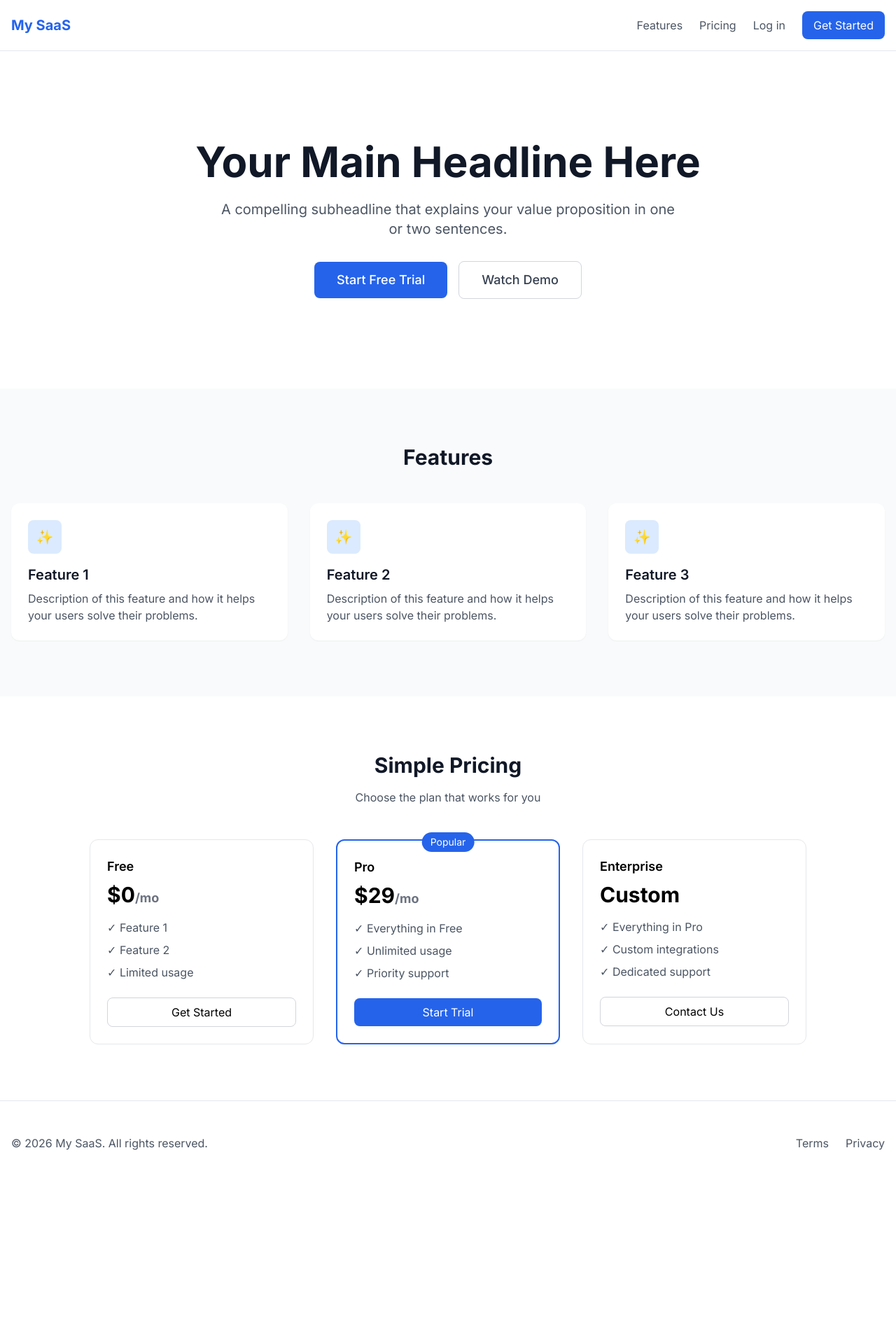
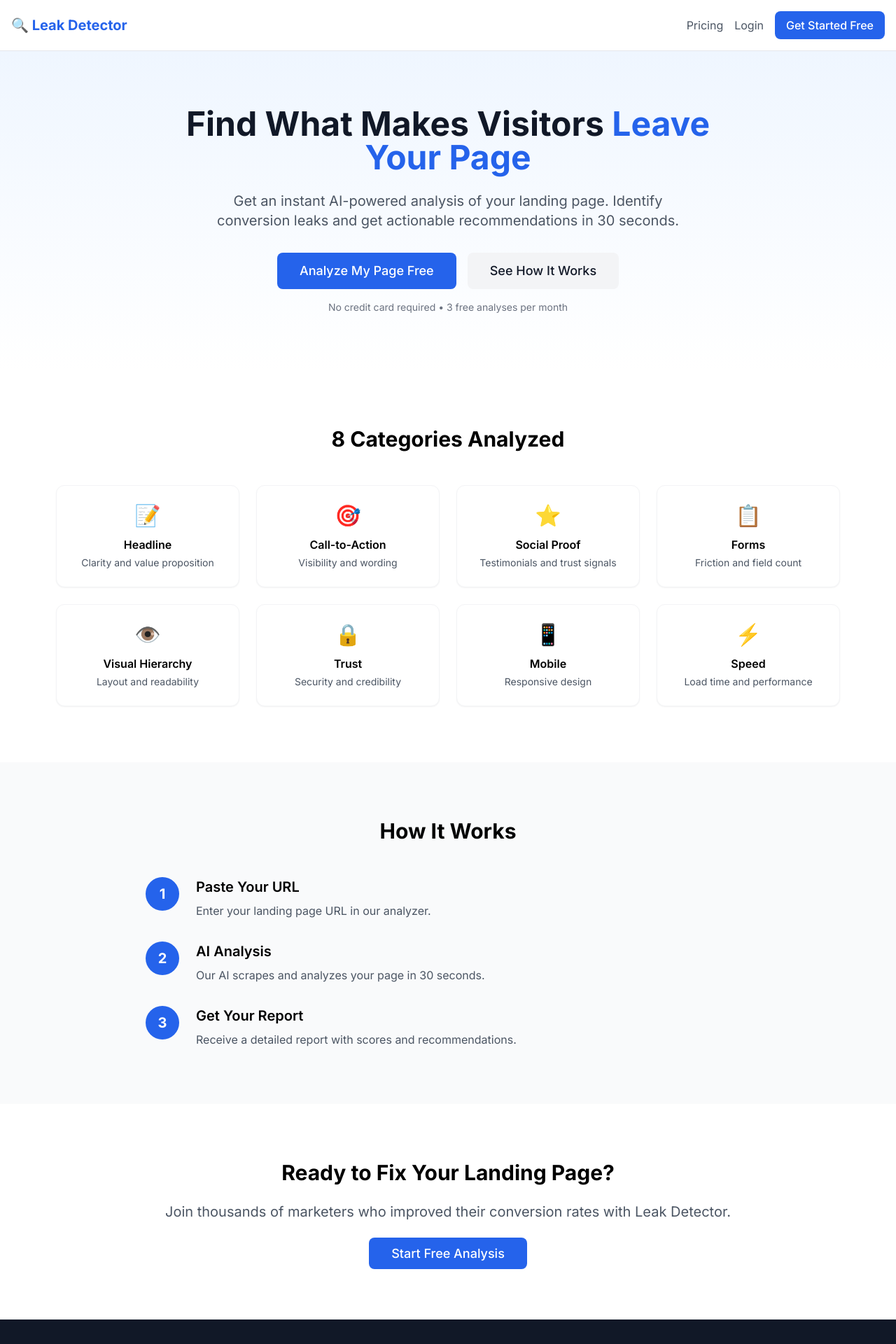
Before and after one commit to altidigitech-ui/leak-detector, a Next.js app in the folder frontend/: page / in a window 1280 px wide. Shown: the top 1920 px of the page at 70% size. Before the commit the page ends 1693 px from the top, so only its background shows below. Built offline with nearby package versions, Linux system fonts and the light colour scheme.

Commit message:
Update page.tsx

```diff
--- a/frontend/src/app/page.tsx
+++ b/frontend/src/app/page.tsx
@@ -2,168 +2,153 @@ import Link from 'next/link';
 
 export default function HomePage() {
   return (
-    <div className="min-h-screen bg-white">
+    <div className="min-h-screen">
       {/* Header */}
-      <header className="border-b">
-        <div className="container mx-auto px-4 py-4 flex items-center justify-between">
-          <div className="text-xl font-bold text-primary-600">
-            My SaaS
-          </div>
-          <nav className="flex items-center gap-6">
-            <Link href="#features" className="text-gray-600 hover:text-gray-900">
-              Features
-            </Link>
-            <Link href="#pricing" className="text-gray-600 hover:text-gray-900">
+      <header className="bg-white border-b">
+        <div className="max-w-7xl mx-auto px-4 py-4 flex justify-between items-center">
+          <Link href="/" className="text-xl font-bold text-primary-600">
+            🔍 Leak Detector
+          </Link>
+          <div className="flex items-center gap-4">
+            <Link href="/pricing" className="text-gray-600 hover:text-gray-900">
               Pricing
             </Link>
-            <Link
-              href="/login"
-              className="text-gray-600 hover:text-gray-900"
-            >
-              Log in
+            <Link href="/login" className="text-gray-600 hover:text-gray-900">
+              Login
             </Link>
-            <Link
-              href="/register"
-              className="bg-primary-600 text-white px-4 py-2 rounded-lg hover:bg-primary-700 transition-colors"
-            >
-              Get Started
+            <Link href="/register" className="btn-primary">
+              Get Started Free
             </Link>
-          </nav>
+          </div>
         </div>
       </header>
 
       {/* Hero */}
-      <section className="py-20 lg:py-32">
-        <div className="container mx-auto px-4 text-center">
-          <h1 className="text-4xl lg:text-6xl font-bold text-gray-900 mb-6">
-            Your Main Headline Here
+      <section className="py-20 bg-gradient-to-b from-primary-50 to-white">
+        <div className="max-w-4xl mx-auto px-4 text-center">
+          <h1 className="text-5xl font-bold text-gray-900 mb-6">
+            Find What Makes Visitors
+            <span className="text-primary-600"> Leave Your Page</span>
           </h1>
           <p className="text-xl text-gray-600 mb-8 max-w-2xl mx-auto">
-            A compelling subheadline that explains your value proposition in one or two sentences.
+            Get an instant AI-powered analysis of your landing page. Identify conversion
+            leaks and get actionable recommendations in 30 seconds.
           </p>
-          <div className="flex items-center justify-center gap-4">
-            <Link
-              href="/register"
-              className="bg-primary-600 text-white px-8 py-3 rounded-lg text-lg font-medium hover:bg-primary-700 transition-colors"
-            >
-              Start Free Trial
+          <div className="flex justify-center gap-4">
+            <Link href="/register" className="btn-primary text-lg px-8 py-3">
+              Analyze My Page Free
             </Link>
-            <Link
-              href="#demo"
-              className="border border-gray-300 text-gray-700 px-8 py-3 rounded-lg text-lg font-medium hover:bg-gray-50 transition-colors"
-            >
-              Watch Demo
+            <Link href="#how-it-works" className="btn-secondary text-lg px-8 py-3">
+              See How It Works
             </Link>
           </div>
+          <p className="mt-4 text-sm text-gray-500">
+            No credit card required • 3 free analyses per month
+          </p>
         </div>
       </section>
 
       {/* Features */}
-      <section id="features" className="py-20 bg-gray-50">
-        <div className="container mx-auto px-4">
-          <h2 className="text-3xl font-bold text-center text-gray-900 mb-12">
-            Features
+      <section className="py-20" id="features">
+        <div className="max-w-6xl mx-auto px-4">
+          <h2 className="text-3xl font-bold text-center mb-12">
+            8 Categories Analyzed
           </h2>
-          <div className="grid md:grid-cols-3 gap-8">
-            {[1, 2, 3].map((i) => (
-              <div key={i} className="bg-white p-6 rounded-xl shadow-sm">
-                <div className="w-12 h-12 bg-primary-100 rounded-lg flex items-center justify-center mb-4">
-                  <span className="text-primary-600 text-xl">✨</span>
-                </div>
-                <h3 className="text-xl font-semibold text-gray-900 mb-2">
-                  Feature {i}
-                </h3>
-                <p className="text-gray-600">
-                  Description of this feature and how it helps your users solve their problems.
-                </p>
+          <div className="grid md:grid-cols-4 gap-6">
+            {[
+              { icon: '📝', title: 'Headline', desc: 'Clarity and value proposition' },
+              { icon: '🎯', title: 'Call-to-Action', desc: 'Visibility and wording' },
+              { icon: '⭐', title: 'Social Proof', desc: 'Testimonials and trust signals' },
+              { icon: '📋', title: 'Forms', desc: 'Friction and field count' },
+              { icon: '👁️', title: 'Visual Hierarchy', desc: 'Layout and readability' },
+              { icon: '🔒', title: 'Trust', desc: 'Security and credibility' },
+              { icon: '📱', title: 'Mobile', desc: 'Responsive design' },
+              { icon: '⚡', title: 'Speed', desc: 'Load time and performance' },
+            ].map((feature) => (
+              <div key={feature.title} className="card text-center">
+                <div className="text-3xl mb-3">{feature.icon}</div>
+                <h3 className="font-semibold mb-1">{feature.title}</h3>
+                <p className="text-sm text-gray-600">{feature.desc}</p>
               </div>
             ))}
           </div>
         </div>
       </section>
 
-      {/* Pricing */}
-      <section id="pricing" className="py-20">
-        <div className="container mx-auto px-4">
-          <h2 className="text-3xl font-bold text-center text-gray-900 mb-4">
-            Simple Pricing
+      {/* How it works */}
+      <section className="py-20 bg-gray-50" id="how-it-works">
+        <div className="max-w-4xl mx-auto px-4">
+          <h2 className="text-3xl font-bold text-center mb-12">
+            How It Works
           </h2>
-          <p className="text-center text-gray-600 mb-12">
-            Choose the plan that works for you
-          </p>
-          <div className="grid md:grid-cols-3 gap-8 max-w-5xl mx-auto">
-            {/* Free */}
-            <div className="border rounded-xl p-6">
-              <h3 className="text-lg font-semibold mb-2">Free</h3>
-              <div className="text-3xl font-bold mb-4">$0<span className="text-lg text-gray-500">/mo</span></div>
-              <ul className="space-y-2 mb-6 text-gray-600">
-                <li>✓ Feature 1</li>
-                <li>✓ Feature 2</li>
-                <li>✓ Limited usage</li>
-              </ul>
-              <Link
-                href="/register"
-                className="block text-center border border-gray-300 py-2 rounded-lg hover:bg-gray-50 transition-colors"
-              >
-                Get Started
-              </Link>
-            </div>
-
-            {/* Pro */}
-            <div className="border-2 border-primary-600 rounded-xl p-6 relative">
-              <div className="absolute -top-3 left-1/2 -translate-x-1/2 bg-primary-600 text-white text-sm px-3 py-1 rounded-full">
-                Popular
+          <div className="space-y-8">
+            {[
+              { step: '1', title: 'Paste Your URL', desc: 'Enter your landing page URL in our analyzer.' },
+              { step: '2', title: 'AI Analysis', desc: 'Our AI scrapes and analyzes your page in 30 seconds.' },
+              { step: '3', title: 'Get Your Report', desc: 'Receive a detailed report with scores and recommendations.' },
+            ].map((item) => (
+              <div key={item.step} className="flex items-start gap-6">
+                <div className="w-12 h-12 bg-primary-600 text-white rounded-full flex items-center justify-center font-bold text-xl flex-shrink-0">
+                  {item.step}
+                </div>
+                <div>
+                  <h3 className="text-xl font-semibold mb-2">{item.title}</h3>
+                  <p className="text-gray-600">{item.desc}</p>
+                </div>
               </div>
-              <h3 className="text-lg font-semibold mb-2">Pro</h3>
-              <div className="text-3xl font-bold mb-4">$29<span className="text-lg text-gray-500">/mo</span></div>
-              <ul className="space-y-2 mb-6 text-gray-600">
-                <li>✓ Everything in Free</li>
-                <li>✓ Unlimited usage</li>
-                <li>✓ Priority support</li>
-              </ul>
-              <Link
-                href="/register?plan=pro"
-                className="block text-center bg-primary-600 text-white py-2 rounded-lg hover:bg-primary-700 transition-colors"
-              >
-                Start Trial
-              </Link>
-            </div>
-
-            {/* Enterprise */}
-            <div className="border rounded-xl p-6">
-              <h3 className="text-lg font-semibold mb-2">Enterprise</h3>
-              <div className="text-3xl font-bold mb-4">Custom</div>
-              <ul className="space-y-2 mb-6 text-gray-600">
-                <li>✓ Everything in Pro</li>
-                <li>✓ Custom integrations</li>
-                <li>✓ Dedicated support</li>
-              </ul>
-              <Link
-                href="/contact"
-                className="block text-center border border-gray-300 py-2 rounded-lg hover:bg-gray-50 transition-colors"
-              >
-                Contact Us
-              </Link>
-            </div>
+            ))}
           </div>
         </div>
       </section>
 
+      {/* CTA */}
+      <section className="py-20">
+        <div className="max-w-4xl mx-auto px-4 text-center">
+          <h2 className="text-3xl font-bold mb-6">
+            Ready to Fix Your Landing Page?
+          </h2>
+          <p className="text-xl text-gray-600 mb-8">
+            Join thousands of marketers who improved their conversion rates with Leak Detector.
+          </p>
+          <Link href="/register" className="btn-primary text-lg px-8 py-3">
+            Start Free Analysis
+          </Link>
+        </div>
+      </section>
+
       {/* Footer */}
-      <footer className="border-t py-12">
-        <div className="container mx-auto px-4">
-          <div className="flex flex-col md:flex-row justify-between items-center">
-            <div className="text-gray-600 mb-4 md:mb-0">
-              © 2026 My SaaS. All rights reserved.
+      <footer className="bg-gray-900 text-gray-400 py-12">
+        <div className="max-w-6xl mx-auto px-4">
+          <div className="grid md:grid-cols-4 gap-8">
+            <div>
+              <h4 className="text-white font-semibold mb-4">Leak Detector</h4>
+              <p className="text-sm">
+                AI-powered landing page analysis for better conversions.
+              </p>
             </div>
-            <div className="flex gap-6">
-              <Link href="/terms" className="text-gray-600 hover:text-gray-900">
-                Terms
-              </Link>
-              <Link href="/privacy" className="text-gray-600 hover:text-gray-900">
-                Privacy
-              </Link>
+            <div>
+              <h4 className="text-white font-semibold mb-4">Product</h4>
+              <ul className="space-y-2 text-sm">
+                <li><Link href="/pricing" className="hover:text-white">Pricing</Link></li>
+                <li><Link href="#features" className="hover:text-white">Features</Link></li>
+              </ul>
             </div>
+            <div>
+              <h4 className="text-white font-semibold mb-4">Legal</h4>
+              <ul className="space-y-2 text-sm">
+                <li><Link href="/terms" className="hover:text-white">Terms of Service</Link></li>
+                <li><Link href="/privacy" className="hover:text-white">Privacy Policy</Link></li>
+              </ul>
+            </div>
+            <div>
+              <h4 className="text-white font-semibold mb-4">Contact</h4>
+              <ul className="space-y-2 text-sm">
+                <li>support@leakdetector.io</li>
+              </ul>
+            </div>
+          </div>
+          <div className="border-t border-gray-800 mt-8 pt-8 text-center text-sm">
+            © 2026 Leak Detector. All rights reserved.
           </div>
         </div>
       </footer>
```
